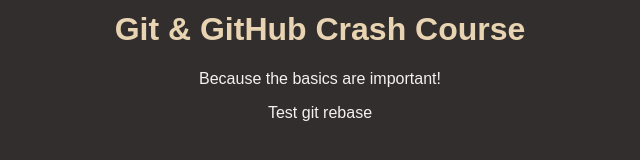
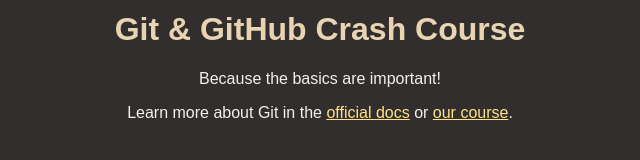
Before and after one commit to korban910/github-crash-course, a plain HTML site: page index.html in a window 1280 px wide. Shown: the part 158-318 px from the top of the page, without its empty margins (320-960 px from the left). Drawn offline with Linux system fonts and the light colour scheme.

Commit message:
added links & restructured page

```diff
--- a/index.html
+++ b/index.html
@@ -1,6 +1,5 @@
 <!DOCTYPE html>
 <html lang="en">
-
   <head>
     <meta charset="UTF-8" />
     <meta http-equiv="X-UA-Compatible" content="IE=edge" />
@@ -8,12 +7,18 @@
     <title>Git & GitHub Crash Course</title>
     <link rel="stylesheet" href="styles.css" />
   </head>
-
   <body>
+    <header>
       <img id="logo" src="logo.png" alt="A logo that contains the word 'Git'" />
       <h1>Git & GitHub Crash Course</h1>
+    </header>
+    <main>
       <p>Because the basics are important!</p>
-  <p>Test git rebase</p>
+      <p>
+        Learn more about Git in the
+        <a href="https://git-scm.com/book/en/v2">official docs</a> or
+        <a href="https://acad.link/git">our course</a>.
+      </p>
+    </main>
   </body>
-
 </html>
--- a/styles.css
+++ b/styles.css
@@ -19,3 +19,7 @@
 h1 {
   color: #e8d4b2;
 }
+
+a {
+  color: #fee389;
+}
```
Lines whose indentation alone changed are shown as unchanged.
